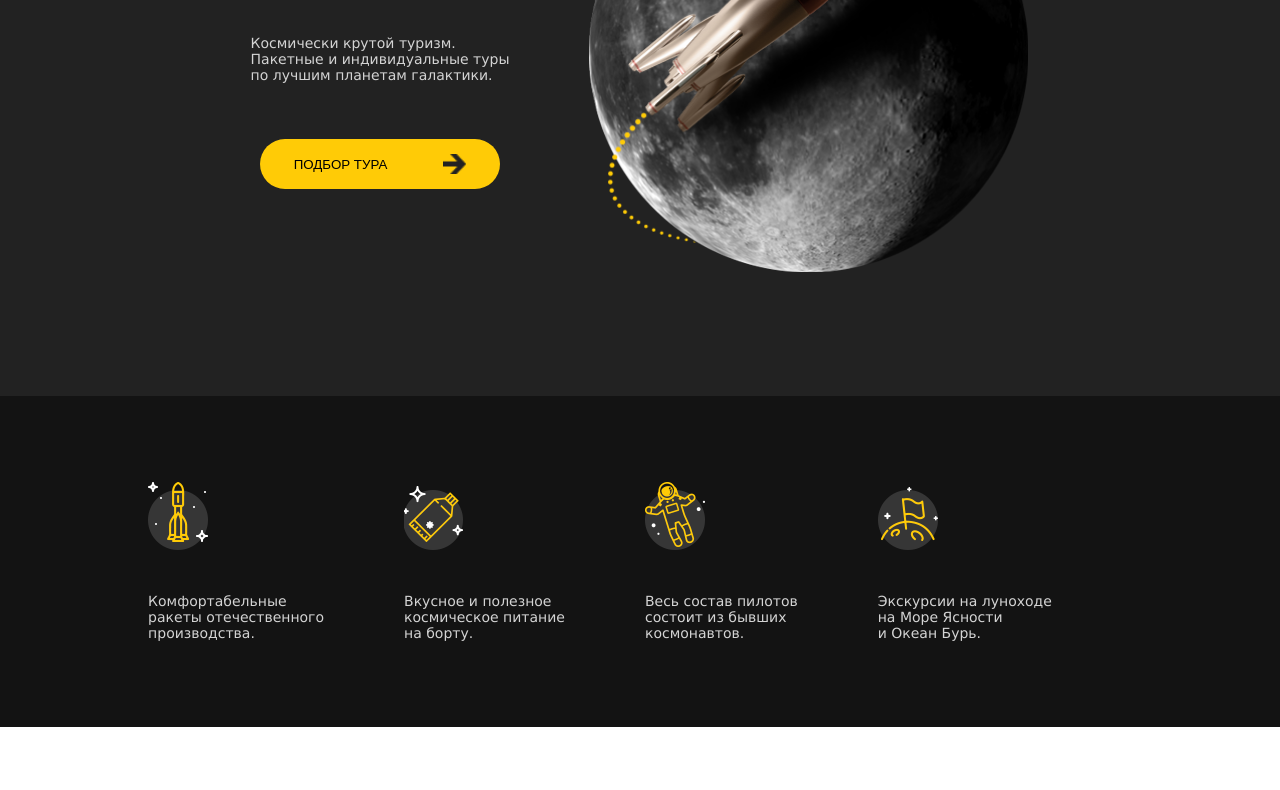
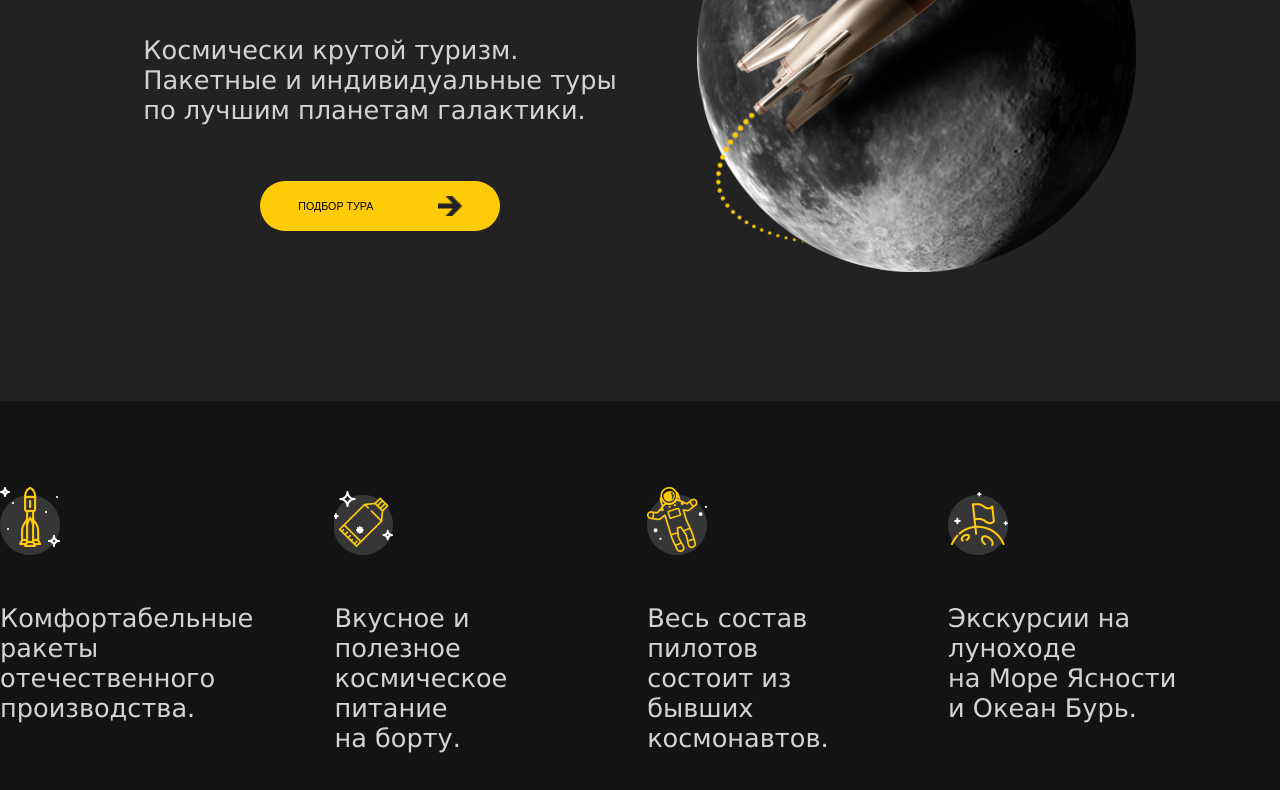
Before and after one commit to Sssemenovvv/SpaceZ, a plain HTML site: page index.html in a window 1280 px wide. Shown: the part 305-1095 px from the top of the page. Drawn offline with Linux system fonts and the light colour scheme.

Commit message:
Update style.css

```diff
--- a/css/style.css
+++ b/css/style.css
@@ -12,7 +12,7 @@ table, caption, tbody, tfoot, thead, tr, th, td {
 	outline: 0;
 	font-weight: inherit;
 	font-style: inherit;
-	font-size: 100%;
+	font-size: 80%;
 	font-family: inherit;
 	vertical-align: baseline;
 }
@@ -23,7 +23,7 @@ a{
 }
 
 body {
-    font-size: 14px;
+    font-size: 50px;
     background: #222222;
     color: #d4d4d4;
     font-family: Verdana, sans-serif;
```
